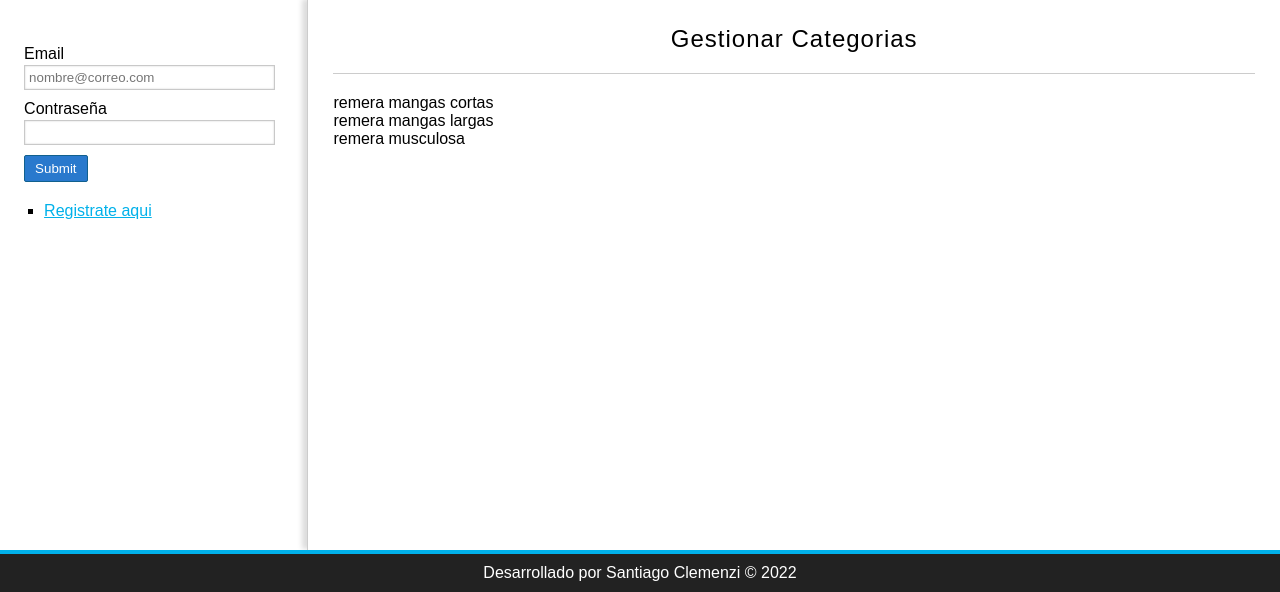
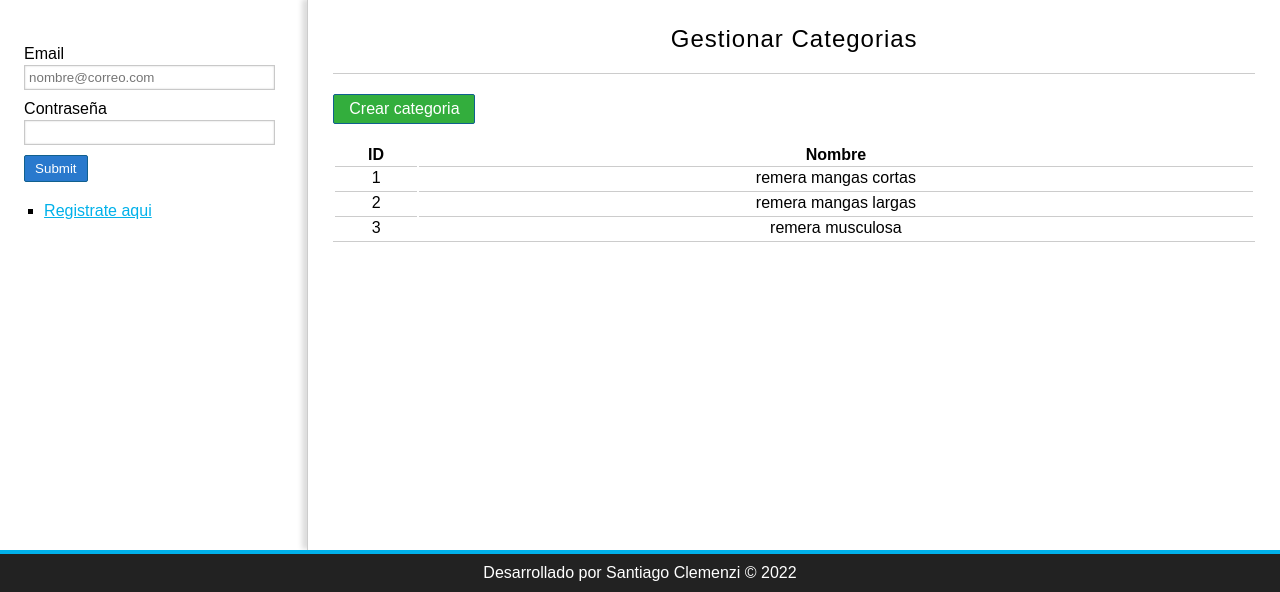
Before and after one commit to SantiClemenzi/marketplace_php, a PHP site: page /projects/index.php?controller=categoriaControllers in a window 1280 px wide. Shown: the part 209-801 px from the top of the page. Run offline with PHP 8.4, Linux system fonts and the light colour scheme; data comes from the database, SQL or seed files in the repository.

Commit message:
tabla categorias lista

```diff
--- a/views/categoria/index.php
+++ b/views/categoria/index.php
@@ -1,4 +1,17 @@
 <h1>Gestionar Categorias</h1>
-<?php while ($cat = $categorias->fetch_object()) : ?>
-    <?= $cat->nombre; ?></br>
-<?php endwhile; ?>
+
+<a class="button button-small" href="#">
+    Crear categoria
+</a>
+<table>
+    <tr>
+        <th>ID</th>
+        <th>Nombre</th>
+    </tr>
+    <?php while ($cat = $categorias->fetch_object()) : ?>
+        <tr>
+            <td><?= $cat->id; ?></td>
+            <td><?= $cat->nombre; ?></td>
+        </tr>
+    <?php endwhile; ?>
+</table>
--- a/views/layout/sidebar.php
+++ b/views/layout/sidebar.php
@@ -14,7 +14,7 @@
                <?php endif; ?>
                <ul>
                    <?php if (isset($_SESSION['admin'])) : ?>
-                       <li><a href="#">Gestionar categorias</a></li>
+                       <li><a href="http://localhost/projects/master_PHP/marketplace/categoriaControllers/index">Gestionar categorias</a></li>
                        <li><a href="#">Gestionar productos</a></li>
                        <li><a href="#">Gestionar pedidos</a></li>
                    <?php endif; ?>
```
